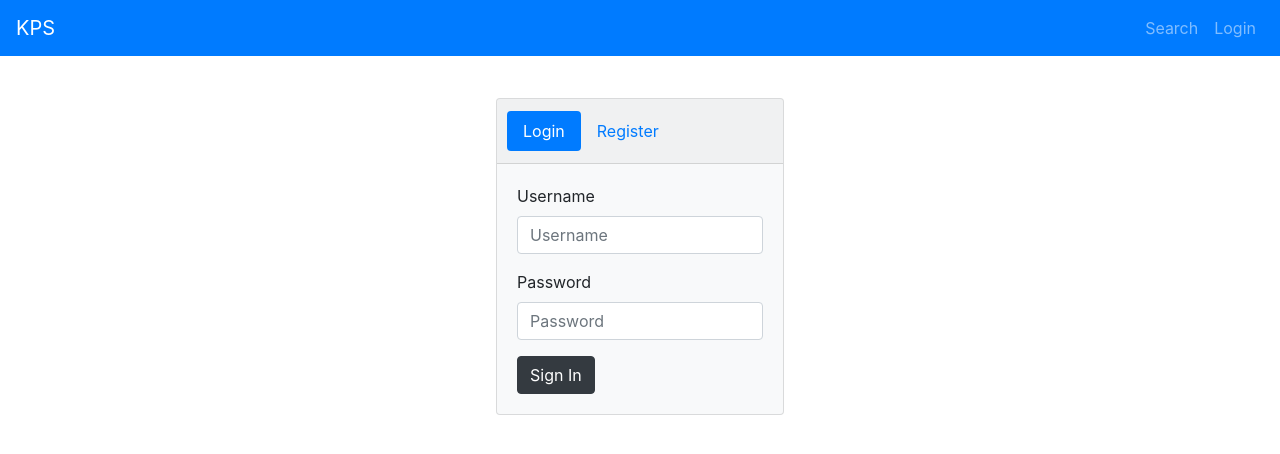
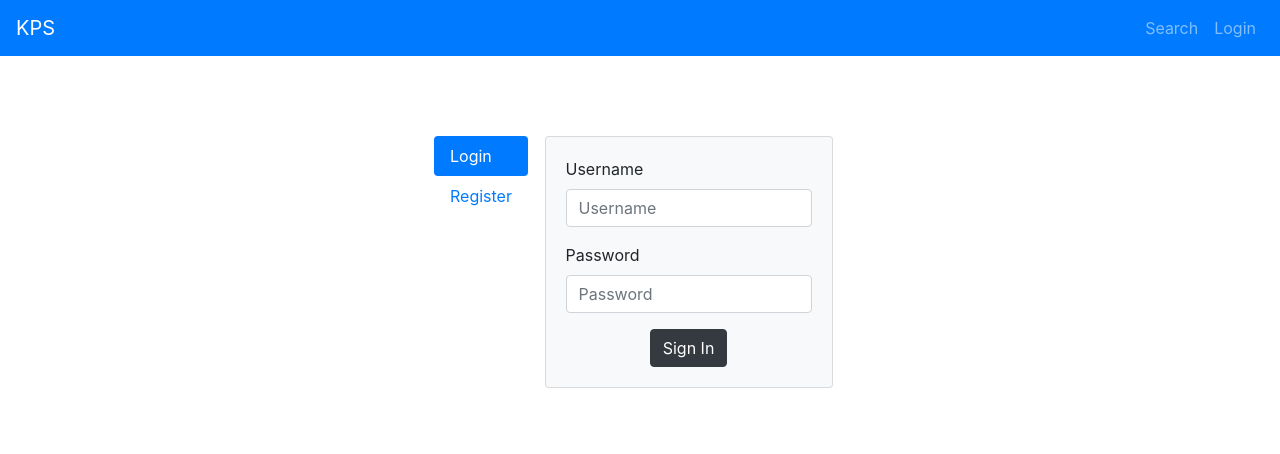
Before and after one commit to kennetng/Task25_frontend, a React (Create React App) app: page /login in a window 1280 px wide. Shown: the top 454 px of the page. Built offline with nearby package versions, Linux system fonts and the light colour scheme.

Commit message:
Fixed login to scale and position

```diff
--- a/src/components/login/login.js
+++ b/src/components/login/login.js
@@ -1,7 +1,14 @@
 import React, { Component } from "react";
 import NavBar from "../navbar/NavbarPage";
-import { Form, Button, Card, Nav } from "react-bootstrap";
+import { Form, Button, Card, Tab, Tabs, Nav, Row, Col } from "react-bootstrap";
 class Login extends Component {
+  constructor(props, context) {
+    super(props, context);
+    this.state = {
+      key: "home"
+    };
+  }
+
   render() {
     return (
       <div>
@@ -10,38 +17,98 @@ class Login extends Component {
           style={{
             display: "flex",
             justifyContent: "center",
-            alignItems: "center",
+            padding: "10vh",
             height: "50vh"
           }}
         >
-          <Card bg="light" text="black" style={{ width: "18rem" }}>
-            <Card.Header>
-              <Nav variant="pills" defaultActiveKey="#first">
+          <Tab.Container id="left-tabs-example" defaultActiveKey="first">
+            <Row>
+              <Col sm={3}>
+                <Nav variant="pills" className="flex-column">
                   <Nav.Item>
-                  <Nav.Link href="#first">Login</Nav.Link>
+                    <Nav.Link eventKey="first">Login</Nav.Link>
                   </Nav.Item>
                   <Nav.Item>
-                  <Nav.Link href="#link">Register</Nav.Link>
+                    <Nav.Link eventKey="second">Register</Nav.Link>
                   </Nav.Item>
                 </Nav>
-            </Card.Header>
+              </Col>
+              <Col sm={9}>
+                <Tab.Content>
+                  <Tab.Pane eventKey="first">
+                    <Card bg="light" text="black" style={{ width: "18rem" }}>
                       <Card.Body>
                         <Form>
                           <Form.Group controlId="formBasicEmail">
                             <Form.Label>Username</Form.Label>
-                  <Form.Control type="username" placeholder="Username" />
+                            <Form.Control
+                              type="username"
+                              placeholder="Username"
+                            />
                           </Form.Group>
                           <Form.Group controlId="formBasicPassword">
                             <Form.Label>Password</Form.Label>
-                  <Form.Control type="password" placeholder="Password" />
+                            <Form.Control
+                              type="password"
+                              placeholder="Password"
+                            />
                           </Form.Group>
-
+                          <div
+                            style={{
+                              display: "flex",
+                              justifyContent: "center",
+                              alignItems: "center"
+                            }}
+                          >
                             <Button variant="dark" type="submit">
                               Sign In
                             </Button>
+                          </div>
                         </Form>
                       </Card.Body>
                     </Card>
+                  </Tab.Pane>
+                  <Tab.Pane eventKey="second">
+                    <Card bg="light" text="black" style={{ width: "18rem" }}>
+                      <Card.Body>
+                        <Form>
+                          <Form.Group controlId="formBasicEmail">
+                            <Form.Label>Username</Form.Label>
+                            <Form.Control
+                              type="username"
+                              placeholder="Username"
+                            />
+                          </Form.Group>
+                          <Form.Group controlId="formBasicPassword">
+                            <Form.Label>Password</Form.Label>
+                            <Form.Control
+                              type="password"
+                              placeholder="Password"
+                            />
+                          </Form.Group>
+                          <Form.Group controlId="formBasicEmail">
+                            <Form.Label>Email</Form.Label>
+                            <Form.Control type="Email" placeholder="Email" />
+                          </Form.Group>
+                          <div
+                            style={{
+                              display: "flex",
+                              justifyContent: "center",
+                              alignItems: "center"
+                            }}
+                          >
+                            <Button variant="dark" type="submit">
+                              Register
+                            </Button>
+                          </div>
+                        </Form>
+                      </Card.Body>
+                    </Card>
+                  </Tab.Pane>
+                </Tab.Content>
+              </Col>
+            </Row>
+          </Tab.Container>
         </div>
       </div>
     );
```
Lines whose indentation alone changed are shown as unchanged.
